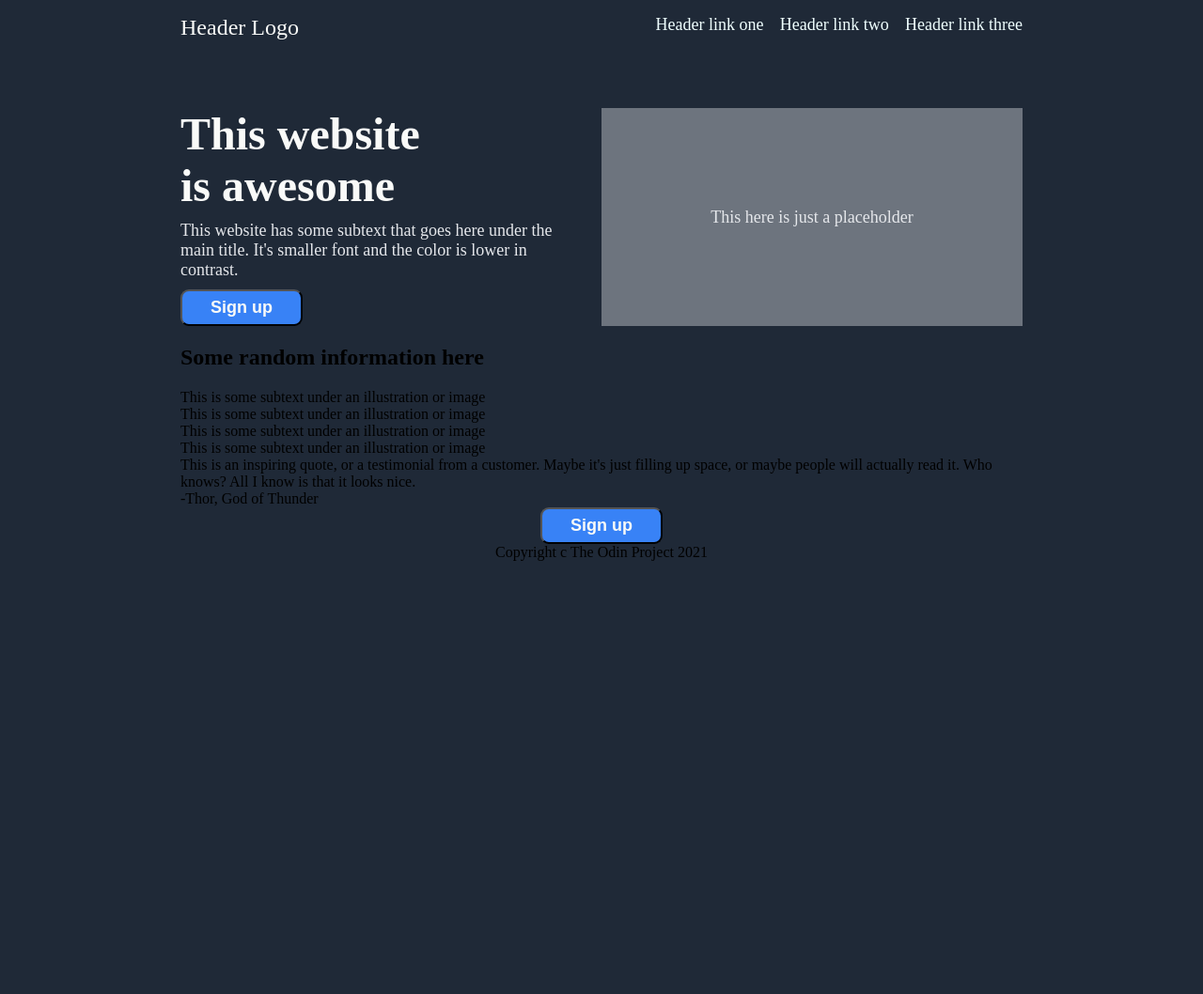
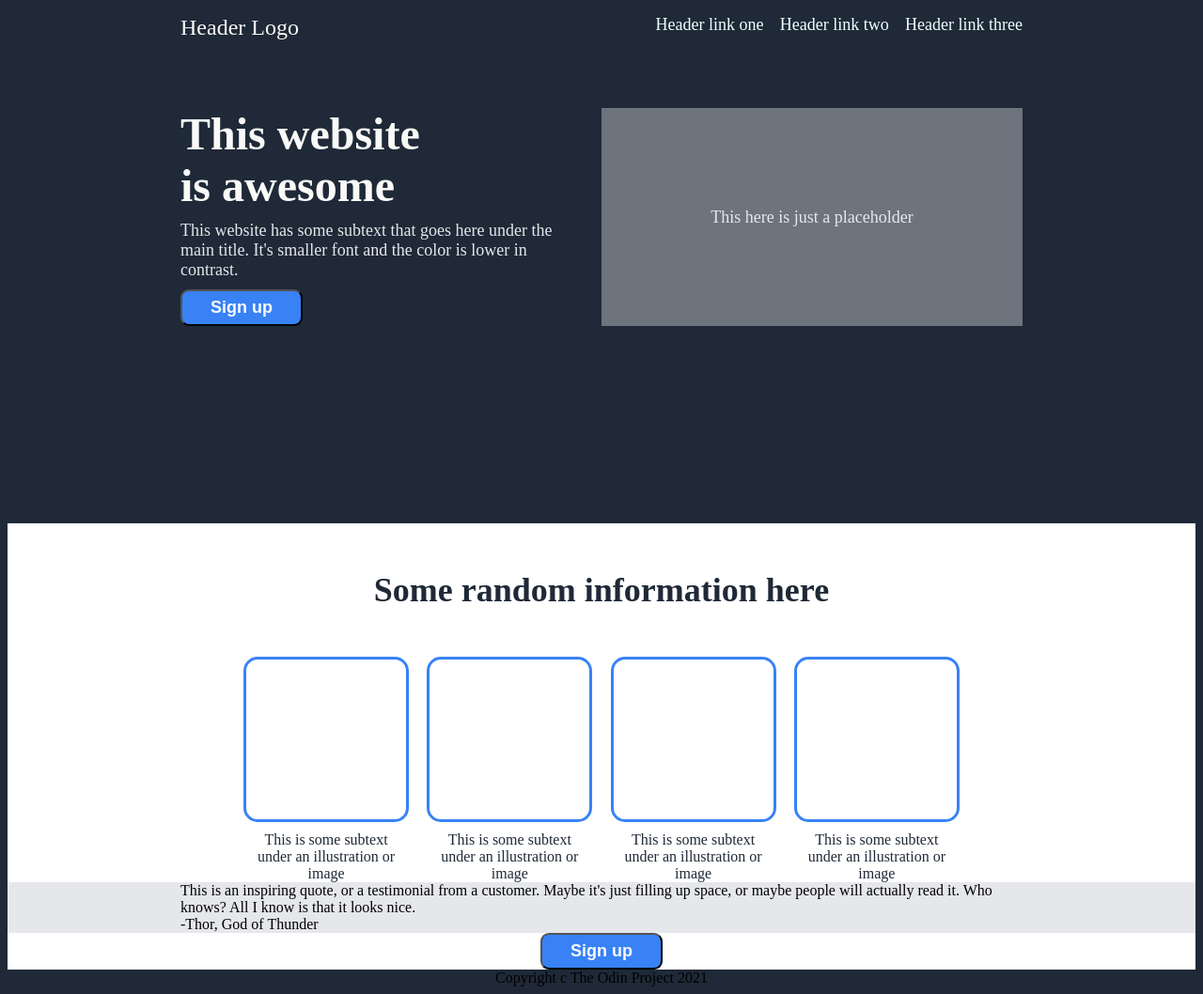
Before and after one commit to LucidZero/foundations-landing-page, a plain HTML site: page index.html in a window 1280 px wide. Shown: the whole page at 94% size. Before the commit the page ends 800 px from the top, so only its background shows below. Drawn offline with Linux system fonts and the light colour scheme.

Commit message:
Completed CSS for imageBody

```diff
--- a/index.html
+++ b/index.html
@@ -48,7 +48,7 @@
 
         </div>
     </div>
-
+<div id="differentBackgroundColor">
     <div id="imageBody">
         <h2 id="secondTitle">Some random information here</h2>
         <div id="fourImages">
@@ -87,7 +87,7 @@
 
         </div>
     </div>
-
+<div id="differentBackgroundColorForBody">
     <div id="quoteBody">
 
         <div id="quote">
@@ -97,6 +97,7 @@
             -Thor, God of Thunder
         </div>
     </div>
+</div>
     <div id="signUpBox">
         <div id="signupFeature">
             <div id="signUpGroup">
@@ -112,6 +113,7 @@
             </button>
         </div>
     </div>
+</div>
     <footer>Copyright c The Odin Project 2021</footer>
 </body>
 </html>
--- a/style.css
+++ b/style.css
@@ -12,6 +12,7 @@ body{
     display: flex;
     flex: 1;
     flex-direction: column;
+    margin-bottom: 210px ;
 
 
 }
@@ -96,13 +97,97 @@ a{
     margin-left: 1vw;
 }
 
+
+
+#differentBackgroundColor{
+
+    display: flex;
+    flex: 1;
+    flex-direction: column;
+    align-items: center;
+    background-color: white;
+    width: 100%;
+}
+
+
+
+
+
+
 #imageBody{
     width: 70vw;
     display: flex;
     flex: 1;
     flex-direction: column;
+    align-items: center;
 
 }
+
+#secondTitle{
+
+
+    font-size: 36px;
+    font-weight:bolder;
+    color: #1f2937;
+    margin: 50px 0;
+}
+
+#fourImages{
+    display: flex;
+    flex: 1;
+    flex-direction: row;
+    justify-content: space-evenly;
+    width: 90%;
+}
+
+.displayBox{
+    display: flex;
+    flex-direction: column;
+    align-items: center;
+
+    width: 170px;
+
+}
+
+
+.displayImage{
+
+
+width: 170px;
+height: 170px;
+border: #3882f6;
+border-radius: 15px;
+border-width: 3px;
+border-style: solid;
+margin-bottom: 10px;
+
+}
+
+
+.displayText{
+width: 170px;
+text-align: center;
+font-size: 16px;
+color:#1f2937;
+}
+
+
+
+
+
+#differentBackgroundColorForBody{
+
+    display: flex;
+    flex: 1;
+    flex-direction: column;
+    align-items: center;
+    background-color: hsl(220deg 13% 91%);
+    width: 100%;
+}
+
+
+
+
 
 #quoteBody{
     display: flex;
```
